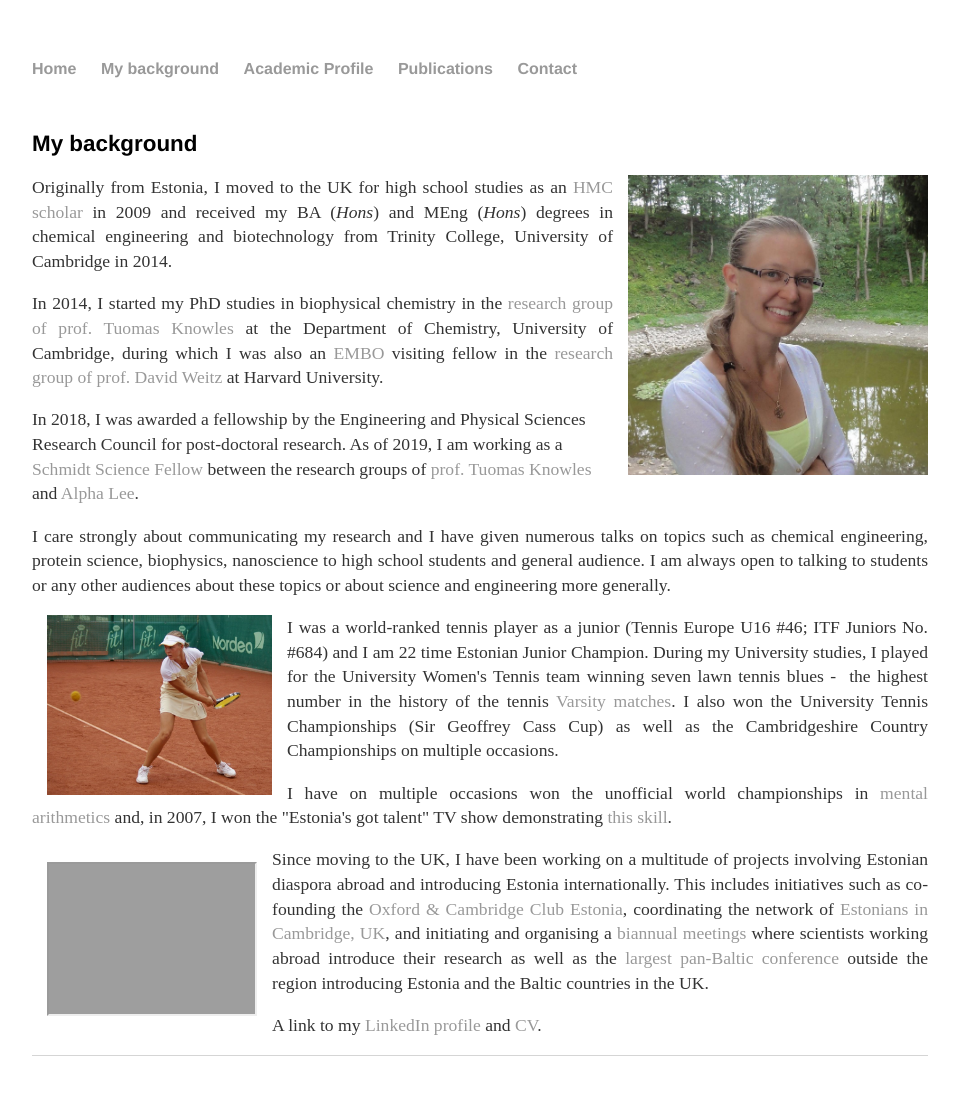
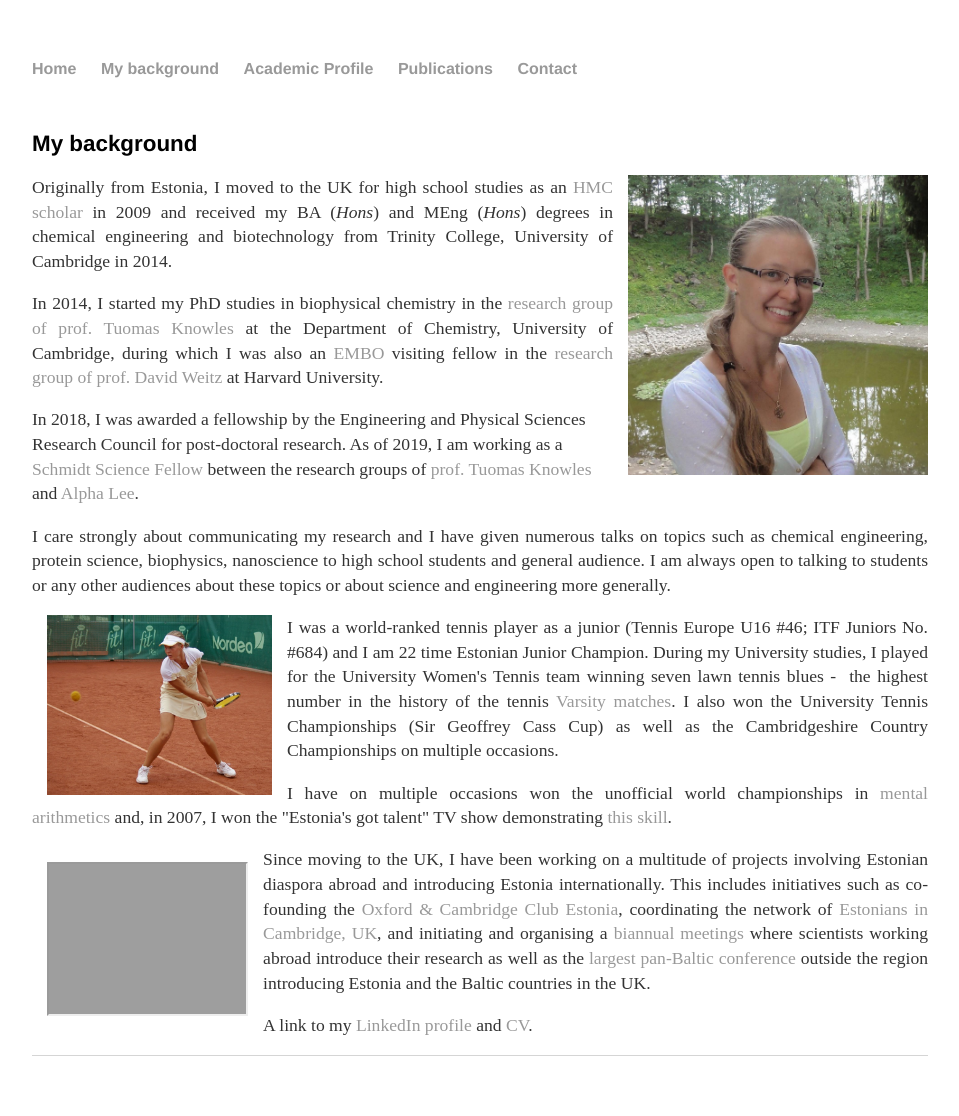
Before and after one commit to kadiliissaar/kadiliissaar.github.io, a Jekyll site: the page built from background/index.html, in a window 1280 px wide. Shown: the whole page, without its empty margins (160-1119 px from the left). Built offline with Jekyll 4.4.1, drawn with Linux system fonts in a browser that asks for light colours; grey boxes are pictures that could not be loaded.

Commit message:
Update index.html

```diff
--- a/background/index.html
+++ b/background/index.html
@@ -43,7 +43,7 @@ TV show demonstrating <a href="https://www.youtube.com/watch?v=wBNrq28ADQY">this
 
 
 <p align="justify">
-<iframe width="225" height="180" style="float:left; width:23%; height:105%; margin:15px" src="https://www.youtube.com/embed/wBNrq28ADQY"> </iframe>
+<iframe width="225" height="180" style="float:left; width:22%; height:105%; margin:15px" src="https://www.youtube.com/embed/wBNrq28ADQY"> </iframe>
 Since moving to the UK, I have been working on a multitude of projects involving Estonian
 diaspora abroad and introducing Estonia internationally. This includes initiatives such as co-founding the
 <a href="http://www.oxbridgeestonia.org/">Oxford & Cambridge Club Estonia</a>,
```
